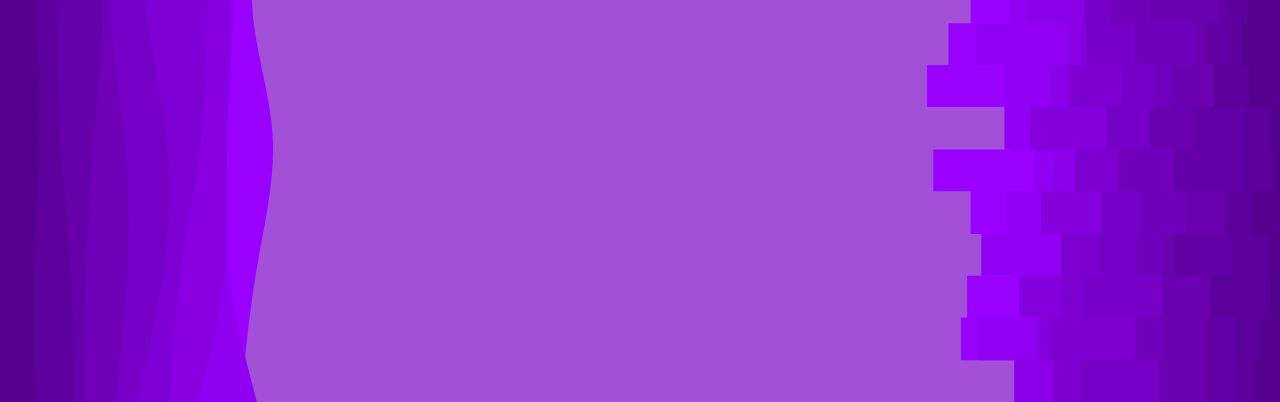
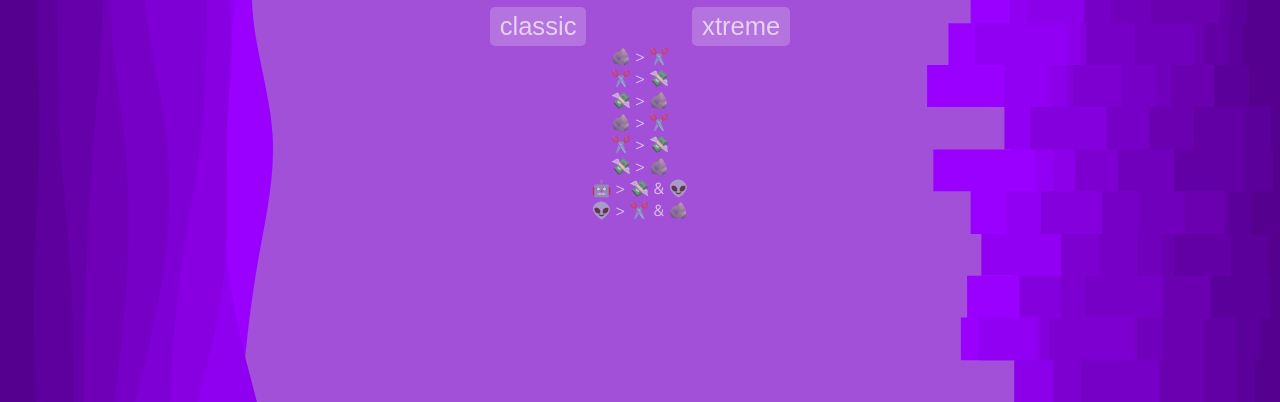
Before and after one commit to lalonggone/rockPaperScissors, a plain HTML site: page index.html in a window 1280 px wide. Shown: the part 398-800 px from the top of the page. Drawn offline with nearby package versions, Linux system fonts and the light colour scheme.

Commit message:
feat/refactor/ Add buttons and rename some elements for clarity

```diff
--- a/index.html
+++ b/index.html
@@ -1,5 +1,6 @@
 <!DOCTYPE html>
 <html lang="en">
+
 <head>
     <meta charset="UTF-8" />
     <meta name="viewport" content="width=device-width, initial-scale=1.0" />
@@ -9,6 +10,7 @@
     <link href="https://fonts.googleapis.com/css2?family=Nunito:wght@300&display=swap" rel="stylesheet">
     <link rel="stylesheet" href="styles.css" />
 </head>
+
 <body>
     <div class="main-container">
         <section class="left-section spacer layer1">
@@ -16,18 +18,37 @@
             <p>wins: <span id="human-score">0</span></p>
         </section>
         <section class="main-section">
-            <h1 class="main-title"> rock | paper | scissors</h1>
+            <h1 class="main-title"> rock || paper || scissors</h1>
             <p class="choose-game-p">choose your game</p>
             <section class="game-mode-buttons">
                 <button id="classic-button">classic</button>
-                    <button id="extreme-button">xxxtreme</button>
+                <button id="extreme-button">xtreme</button>
             </section>
-                <section class="game-buttons">
-                    <button id="rock-button" style="display: none;">rock</button>
-                    <button id="paper-button" style="display: none;">paper</button>
-                    <button id="scissors-button" style="display: none;">scissors</button>
-                    <button id="alien-button" style="display: none;">alien</button>
-                    <button id="robot-button" style="display: none;">robot</button>
+            <section class="rules">
+                <section class="classic-rules">
+                    <div>
+                        <div>🪨 > ✂️</div>
+                        <div>✂️ > 💸</div>
+                        <div>💸 > 🪨</div>
+                    </div>
+                </section>
+                <section class='xtreme-rules'>
+                    <div>
+                        <div>🪨 > ✂️</div>
+                        <div>✂️ > 💸</div>
+                        <div>💸 > 🪨</div>
+                        <div>🤖 > 💸 & 👽</div>
+                        <div>👽 > ✂️ & 🪨</div>
+                    </div>
+                </section>
+            </section>
+            <p class="choose-fighter-p" style="display: none;">choose your fighter</p>
+            <section class="fighter-buttons-section">
+                <button id="rock-button" style="display: none;">🪨</button>
+                <button id="paper-button" style="display: none;">💸</button>
+                <button id="scissors-button" style="display: none;">✂️</button>
+                <button id="alien-button" style="display: none;">👽</button>
+                <button id="robot-button" style="display: none;">🤖</button>
             </section>
         </section>
         <section class="right-section spacer layer2">
@@ -37,4 +58,5 @@
     </div>
     <script src="main.js"></script>
 </body>
+
 </html>
```
Lines whose indentation alone changed are shown as unchanged.
